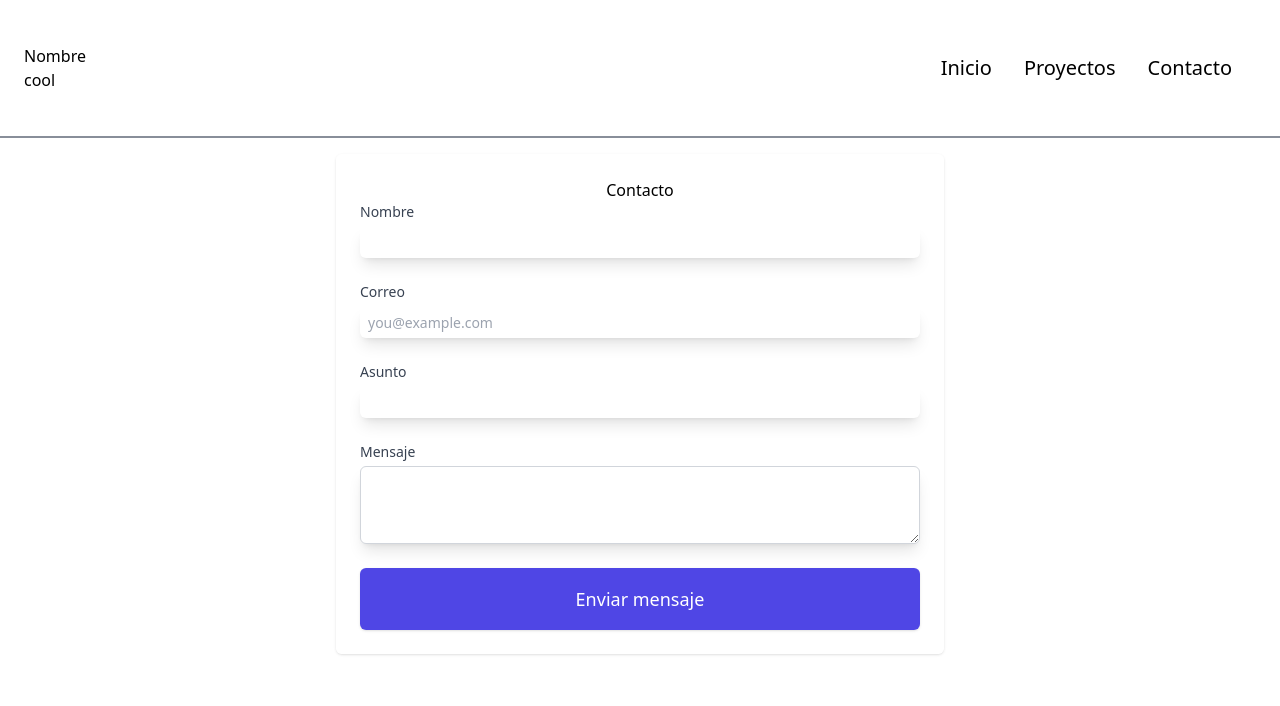
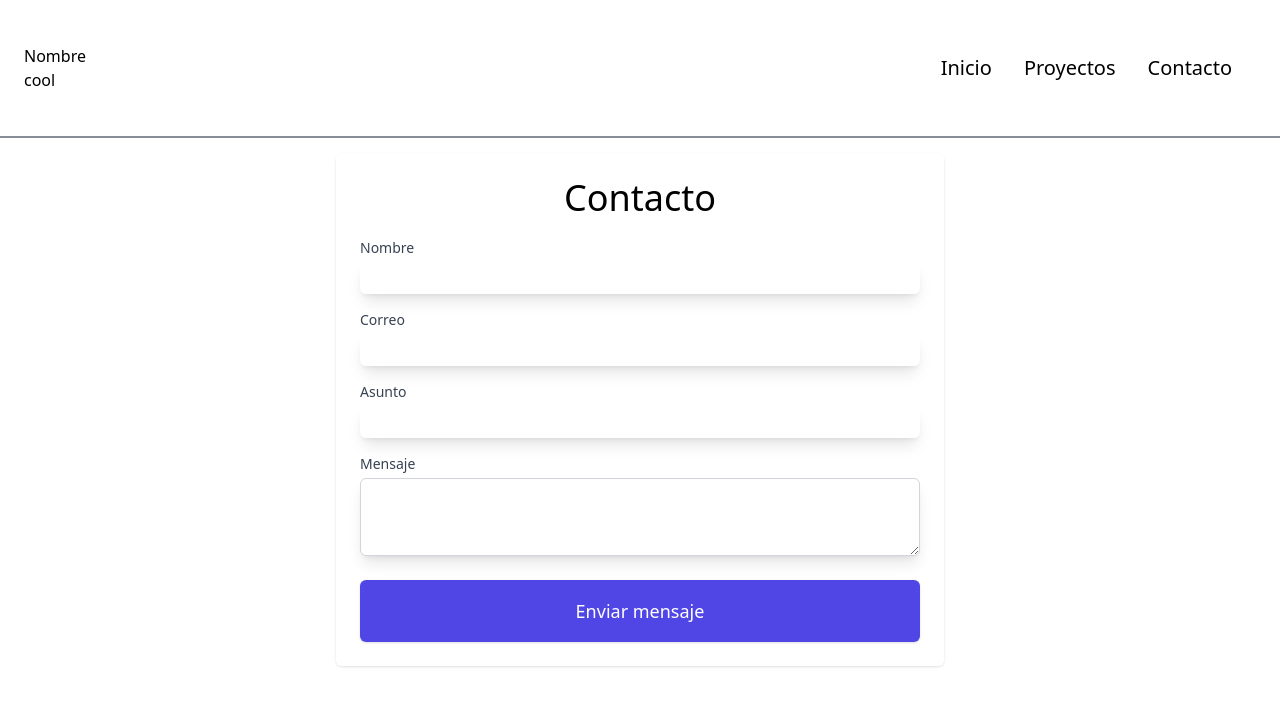
Before and after one commit to OrlandoMts/orlando-montes, a Next.js app: page /contact in a window 1280 px wide. Shown: the top 706 px of the page. Built offline with nearby package versions, Linux system fonts and the light colour scheme; no server answers.

Commit message:
Le di los estilos base al portafolio y agregue las variables de entorno

```diff
--- a/src/components/Contact.jsx
+++ b/src/components/Contact.jsx
@@ -1,10 +1,15 @@
-import React, {useRef} from 'react';
+import React, { useRef } from 'react';
 import { useForm } from 'react-hook-form';
 import emailjs from '@emailjs/browser';
 
+
 const Contact = () => {
 
-  const { register, handleSubmit, formState: { errors }  } = useForm();
+  const serviceId = process.env.NEXT_PUBLIC_SERVICE_ID;
+  const templateId = process.env.NEXT_PUBLIC_TEMPLATE_ID;
+  const userId = process.env.NEXT_PUBLIC_USER_ID;
+
+  const { register, handleSubmit, formState: { errors } } = useForm();
   const form = useRef(null);
 
   const onSubmit = data => {
@@ -21,7 +26,7 @@ const Contact = () => {
   };
 
   const sendEmail = (e) => {
-    emailjs.sendForm('service_k1se36n', 'template_11yo8ik', form.current, 'user_w7u3rJF7layE9ixVfJUDE')
+    emailjs.sendForm(serviceId, templateId, form.current, userId)
       .then((result) => {
         console.log(result.text);
       }, (error) => {
@@ -42,7 +47,7 @@ const Contact = () => {
                   <div className="w-full">
                     <div className="w-full">
                       <div className='flex justify-center w-full'>
-                        <h2>Contacto</h2>
+                        <h2 className='text-2xl mb-5 sm:text-4xl'>Contacto</h2>
                       </div>
                       <label htmlFor="name" className="block text-sm font-medium text-gray-700">
                         Nombre
@@ -52,7 +57,7 @@ const Contact = () => {
                         name="name"
                         id="name"
                         autoComplete="given-name"
-                        className="mt-1 mb-6 h-8 p-2 focus:outline outline-offset-2 focus:outline-blue-500 block w-full shadow-lg sm:text-sm border-gray-300 rounded-md"
+                        className="mt-1 h-8 p-2 focus:outline outline-offset-2 focus:outline-blue-500 block w-full shadow-lg sm:text-sm border-gray-300 rounded-md"
                         {...register("name", {
                           required: {
                             value: true,
@@ -61,7 +66,7 @@ const Contact = () => {
                         })}
                       />
                       {errors.name && <span className="text-red-600 font-semibold text-xs">{errors.name.message}</span>}
-                      <label htmlFor="email" className="block text-sm font-medium text-gray-700">
+                      <label htmlFor="email" className="block text-sm font-medium text-gray-700 mt-4">
                         Correo
                       </label>
                       <input
@@ -69,8 +74,7 @@ const Contact = () => {
                         name="email"
                         id="email"
                         autoComplete="email"
-                        placeholder="you@example.com"
-                        className="mt-1 mb-6 h-8 p-2 focus:outline outline-offset-2 focus:outline-blue-500 block w-full shadow-lg sm:text-sm border-gray-300 rounded-md"
+                        className="mt-1 h-8 p-2 focus:outline outline-offset-2 focus:outline-blue-500 block w-full shadow-lg sm:text-sm border-gray-300 rounded-md"
                         {...register("email", {
                           required: {
                             value: true,
@@ -83,14 +87,14 @@ const Contact = () => {
                         })}
                       />
                       {errors.email && <span className="text-red-600 font-semibold text-xs">{errors.email.message}</span>}
-                      <label htmlFor="subject" className="block text-sm font-medium text-gray-700">
+                      <label htmlFor="subject" className="block text-sm font-medium text-gray-700 mt-4">
                         Asunto
                       </label>
                       <input
                         type="text"
                         name="subject"
                         id="subject"
-                        className="mt-1 mb-6 h-8 p-2 focus:outline outline-offset-2 focus:outline-blue-500 block w-full shadow-lg sm:text-sm border-gray-300 rounded-md"
+                        className="mt-1 h-8 p-2 focus:outline outline-offset-2 focus:outline-blue-500 block w-full shadow-lg sm:text-sm border-gray-300 rounded-md"
                         {...register("subject", {
                           required: {
                             value: true,
@@ -99,7 +103,7 @@ const Contact = () => {
                         })}
                       />
                       {errors.subject && <span className="text-red-600 font-semibold text-xs">{errors.subject.message}</span>}
-                      <label htmlFor="about" className="block text-sm font-medium text-gray-700">
+                      <label htmlFor="about" className="block text-sm font-medium text-gray-700 mt-4">
                         Mensaje
                       </label>
                       <div className="mt-1">
@@ -107,7 +111,7 @@ const Contact = () => {
                           id="about"
                           name="about"
                           rows={3}
-                          className="p-2 shadow-lg mb-6 focus:outline outline-offset-2 focus:outline-blue-500 mt-1 block w-full sm:text-sm border border-gray-300 rounded-md"
+                          className="p-2 shadow-lg focus:outline outline-offset-2 focus:outline-blue-500 mt-1 block w-full sm:text-sm border border-gray-300 rounded-md"
                           {...register("about", {
                             required: {
                               value: true,
@@ -117,9 +121,12 @@ const Contact = () => {
                         />
                       </div>
                       {errors.about && <span className="text-red-600 font-semibold text-xs">{errors.about.message}</span>}
-                      <div className="mt-1 rounded-md shadow">
+                      <div className="mt-6 rounded-md shadow">
                         <button type='submit'
-                          className="w-full flex items-center justify-center px-8 py-3 border border-transparent text-base font-medium rounded-md text-white bg-indigo-600 hover:bg-indigo-700 md:py-4 md:text-lg md:px-10 hover:cursor-wait"
+                          className="w-full flex items-center justify-center px-8 py-3 border
+                          border-transparent text-base font-medium rounded-md text-white
+                          bg-indigo-600 hover:bg-indigo-700 md:py-4 md:text-lg md:px-10
+                          hover:cursor-wait"
                         >Enviar mensaje</button>
                       </div>
                     </div>
--- a/src/components/Footer.jsx
+++ b/src/components/Footer.jsx
@@ -5,7 +5,7 @@ import { FaLinkedin, FaInstagram } from "react-icons/fa";
 
 const Footer = () => {
   return (
-    <footer className="flex justify-around w-full h-20 p-4 absolute bottom-0 border-solid border-y-2 border-b-0 border-opacity-80 border-gray-500">
+    <footer className="flex justify-around w-full h-20 p-4 static sm:absolute bottom-0 border-solid border-y-2 border-b-0 border-opacity-80 border-gray-500">
         <div className='mt-2'>
           <p>Hecho con pasión 💙</p>
         </div>
--- a/src/components/Home.jsx
+++ b/src/components/Home.jsx
@@ -6,8 +6,8 @@ const Home = () => {
   return (
       <section className='sm:flex justify-around p-4'>
         <div className='p-2 mx-0 my-4 sm:w-2/5'>
-          <h1>¡Hola, soy Orlando Montes!</h1>
-          <p>Tengo 24 años, estudie ing. Sistemas Computacionales.
+          <h1 className='text-2xl mb-5 sm:text-7xl'>¡Hola, soy Orlando Montes!</h1>
+          <p className='text-base md:text-xl mt-6 p-2'>Tengo 24 años, estudie ing. Sistemas Computacionales.
             Soy apasionado por la tecnlogía y los videojuegos. Megusta escribir
             codigo en react.js y tengo un amor oculto por RH.</p>
         </div>
--- a/src/components/Project.jsx
+++ b/src/components/Project.jsx
@@ -3,13 +3,13 @@ import Image from 'next/image';
 
 const Project = ({img, title, desc, sitio, repo}) => {
   return (
-    <ul className='container w-11/12 md:w-96 bg-slate-400 mb-3 mt-3 p-6 rounded-md'>
+    <ul className='container w-11/12 md:w-96 mb-3 mt-3 p-6 shadow rounded-md relative'>
         <li className='text-xl md:text-2xl mb-6 font-medium text-blue-600'><p>{title}</p></li>
         <li ><Image src={img} alt={title}/></li>
         <li className='leading-8 tracking-wide'><p>{desc}</p></li>
-        <div className='flex justify-end'>
-            <li><a href={sitio} target="_blank" rel="noreferrer">Sitio</a></li>
-            <li className='ml-8'><a href={repo} target="_blank" rel="noreferrer">Código</a></li>
+        <div className='flex justify-end m-3 absolute bottom-0 right-0'>
+            <li><a href={sitio} target="_blank" rel="noreferrer" className='text-blue-600'>Sitio</a></li>
+            <li className='ml-8'><a href={repo} target="_blank" rel="noreferrer" className='text-blue-600'>Código</a></li>
         </div>
     </ul>
     );
--- a/src/components/ProjectsList.jsx
+++ b/src/components/ProjectsList.jsx
@@ -5,7 +5,7 @@ import {projects} from '../getProjects';
 const ProjectsList = () => {
   return (
     <section id="proyectos" className='flex flex-col items-center'>
-      <h2 className="text-xl md:text-4xl mt-6 mb-6">Proyectos</h2>
+      <h2 className="text-2xl sm:text-4xl md:text-4xl mt-6 mb-6">Proyectos</h2>
       <ul className="grid gap-x-8 gap-y-4 md:grid-cols-2 lg:grid-cols-3 justify-items-center">
          {projects.map(project=>
             <Project
```
Also changed, not shown: notas.txt (added), 1 other file (tests, documents, lock files or other folders). Lines whose indentation alone changed are shown as unchanged.
